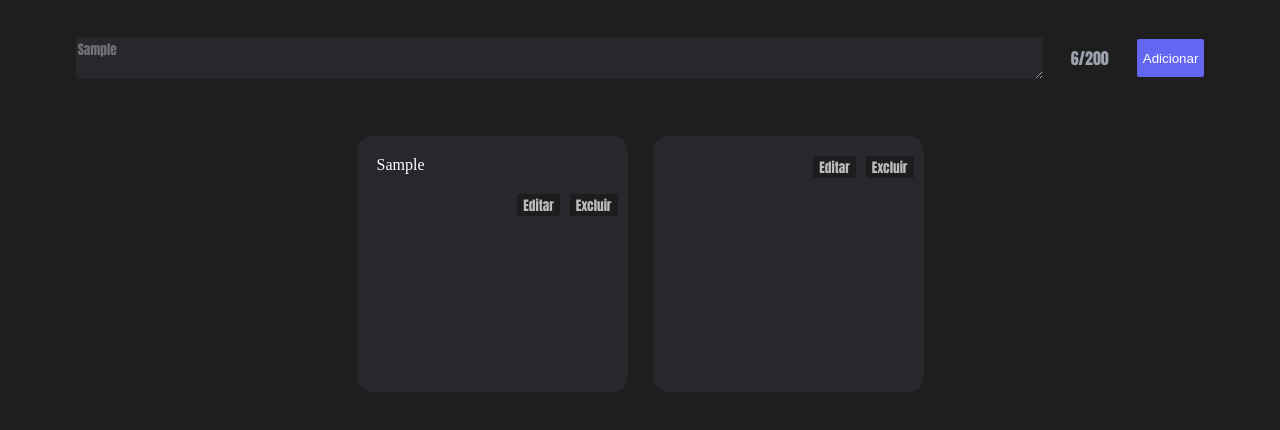
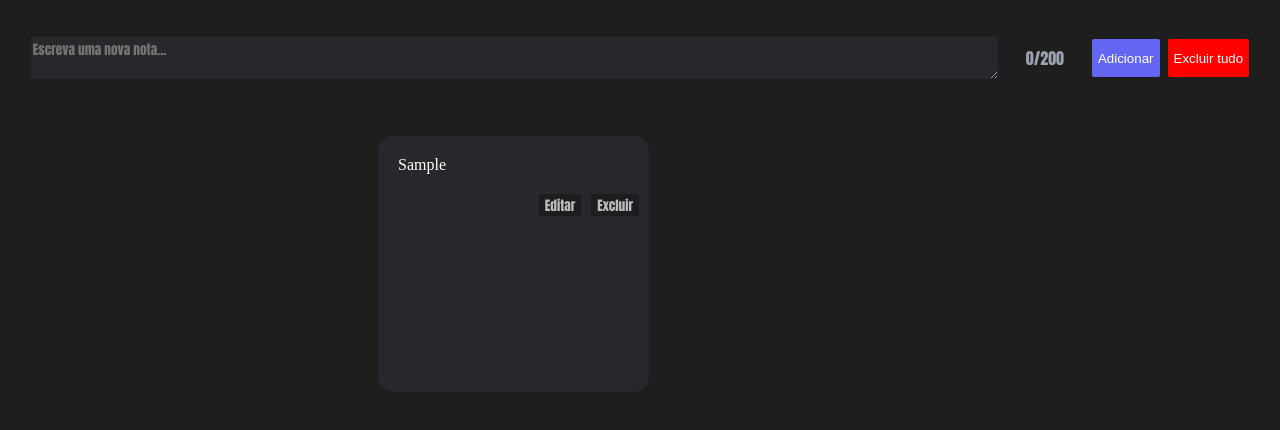
Before and after one commit to Wereouts/GuardaNotas, a plain HTML site: page index.html in a window 1280 px wide. Both pictures are taken after typing "Sample" into the empty fields and a click on the button "Adicionar". Shown: the part 236-666 px from the top of the page. Drawn offline with Linux system fonts and the light colour scheme.

Commit message:
alterações

```diff
--- a/index.html
+++ b/index.html
@@ -20,19 +20,9 @@
             maxlength="200"></textarea>
         <p class="quatidadeDeCaractere">0/200</p>
         <button class="botaoAdicionar" onclick="verificaButton()">Adicionar</button>
+        <button class="botaoExcluir" onclick="excluirTodosCards()">Excluir tudo</button>
     </div>
     <div class="CardPrincipal">
-        <div class="cardGeral">
-            <div class="cards">
-                <p class="textCard"></p>
-            </div>
-            <div class="acoes">
-                <button>Editar</button>
-                <button>Excluir</button>
-            </div>
-
-        </div>
-    </div>
         <script src="index.js"></script>
 </body>
 
--- a/index.js
+++ b/index.js
@@ -30,12 +30,18 @@ function mudaValordoCard() {
 // ADIÇÃO DE CARDS
 // ================================
 
-const btnAdicionar = document.querySelector(".botaoAdicionar");
 const container = document.querySelector(".CardPrincipal");
+
 let totalCards = 0;
 const LIMITE = 5;
 
-  btnAdicionar.addEventListener("click", () => {
+function verificaButton() {
+    const valorInput = input.value;
+
+    if (valorInput.length === 0) {
+        return;
+    }
+
     if (totalCards >= LIMITE) {
         alert("Voce pode adicionar só até 5 cards");
         return;
@@ -44,30 +50,57 @@ const container = document.querySelector(".CardPrincipal");
     container.insertAdjacentHTML(
         "beforeend",
         `
-        <div class="cardGeral">
+        <div class="cardGeral" id="id-${totalCards}">
           <div class="cards">
-            <p class="textCard"></p>
+            <p class="textCard">${valorInput}</p>
           </div>
           <div class="acoes">
-            <button class="btnEditar">Editar</button>
-            <button class="btnExcluir">Excluir</button>
+            <button class="btnEditar" onclick="editaCard(this)">Editar</button>
+            <button class="btnExcluir" onclick="excluirCard(this)">Excluir</button>
           </div>
         </div>
       `
     );
+    input.value = "";
+    atualizaValor();
     totalCards++;
+};
+
+function editaCard(botaoClicado) {
+
+    const card = botaoClicado.closest(".cardGeral");
+
+    const paragrafo = card.querySelector(".textCard");
+    paragrafo.contentEditable = "true";
+    paragrafo.focus();
+
+
+}
+
+
+
+function excluirCard(botaoClicado) {
+    const card = botaoClicado.closest(".cardGeral");
+    if (card) {
+        card.remove();
+    }
+
+
+}
+
+function excluirTodosCards () {
+    const confirmar = confirm("Tem certeza que deseja excluir todos os cards?")
+    if (!confirmar) {
+        return;
+    }
+
+    const todosCards = document.querySelectorAll('.cardGeral');
+
+    todosCards.forEach(card => {
+        card.remove();
+
     });
 
-// ================================
-// VERIFICAÇÃO DE BOTÃO
-// ================================
+    totalCards = 0;
 
-function verificaButton() {
-  const valor = Number(pCard.textContent);
-
-  if (valor === 0) {
-    mudaValordoCard();
-  } else {
-    adicionaCard();
 }
-}
--- a/style.css
+++ b/style.css
@@ -50,12 +50,22 @@
 
 }
 
+.botaoExcluir{
+    background-color: red;
+    color: white;
+    border-radius: 2px;
+    border: none;
+    height: 38px;
+}
+
 .CardPrincipal {
     display: flex;
     justify-content: center;
     align-items: center;
     margin-top: 50px;
     gap: 25px;
+    flex-wrap: wrap;
+    width: 80%;
 
 }
 
```
Lines whose indentation alone changed are shown as unchanged.
